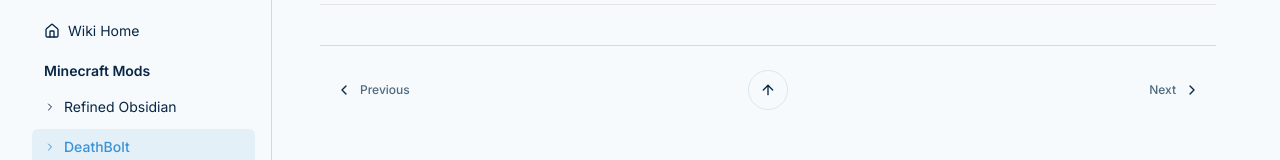
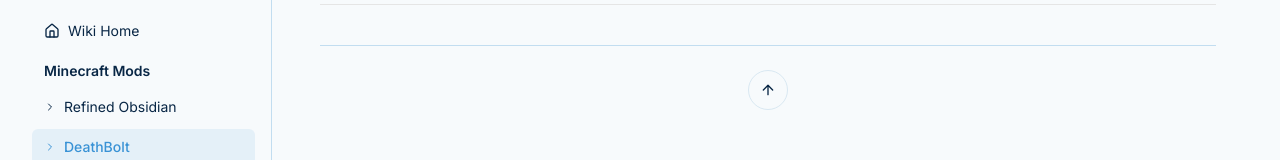
Before and after one commit to SkyKingPX/SI-Website, a Next.js app: page /wiki/deathbolt in a window 1280 px wide. Shown: the part 212-372 px from the top of the page. Built offline with nearby package versions, Linux system fonts and the light colour scheme.

Commit message:
Fix DB wiki

```diff
--- a/components/wiki/page-template.tsx
+++ b/components/wiki/page-template.tsx
@@ -1,6 +1,6 @@
 "use client"
 
-import { useState, ReactNode } from "react"
+import { useState } from "react"
 import Link from "next/link"
 import { WikiContent } from "@/components/wiki/content"
 import { Button } from "@/components/ui/button"
@@ -21,7 +21,7 @@ import { Tooltip, TooltipContent, TooltipProvider, TooltipTrigger } from "@/comp
 interface WikiPageTemplateProps {
   title: string
   titleImage: string
-  content: string | ReactNode
+  content: string
   lastUpdated?: string
   prevPage?: {
     title: string
@@ -60,13 +60,6 @@ export function WikiPageTemplate({
 
   const scrollToTop = () => {
     window.scrollTo({ top: 0, behavior: "smooth" })
-  }
-
-  const renderContent = () => {
-    if (typeof content === 'string') {
-      return <WikiContent content={content} className="mb-10" />
-    }
-    return <div className="mb-10">{content}</div>
   }
 
   return (
@@ -175,14 +168,14 @@ export function WikiPageTemplate({
       </div>
 
       {/* Content */}
-      {renderContent()}
+      <WikiContent content={content} className="mb-10" />
 
       {/* Navigation and Footer */}
       <Separator className="my-6" />
 
       <div className="flex flex-col sm:flex-row items-center justify-between gap-4 mb-6">
         <div className="flex-1">
-          {prevPage && (
+          {prevPage !== "#" && prevPage && (
             <Link href={prevPage.href} className="inline-block">
               <Button variant="ghost" className="flex items-center gap-2 hover:bg-muted">
                 <ChevronLeft className="h-4 w-4" />
@@ -207,7 +200,7 @@ export function WikiPageTemplate({
         </div>
 
         <div className="flex-1 flex justify-end">
-          {nextPage && (
+          {nextPage !== "#" && nextPage && (
             <Link href={nextPage.href} className="inline-block">
               <Button variant="ghost" className="flex items-center gap-2 hover:bg-muted">
                 <span className="flex flex-col items-end">
```
